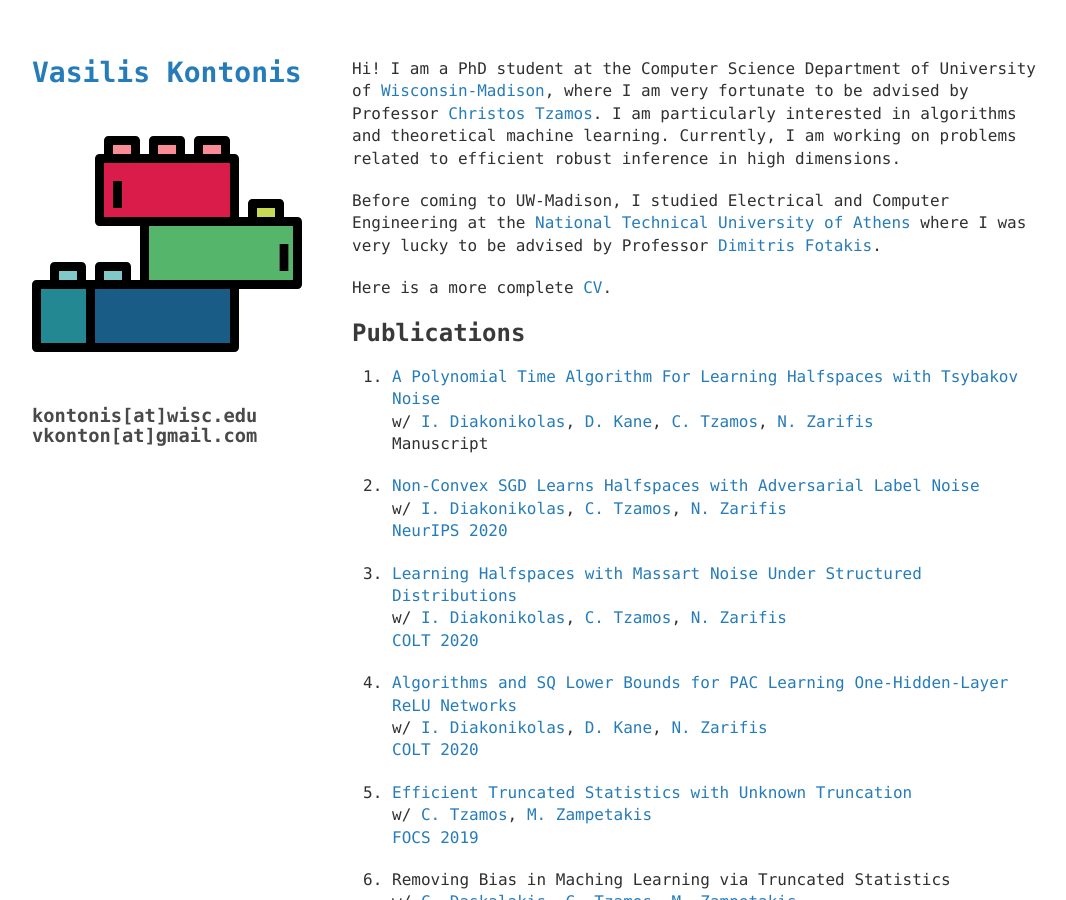
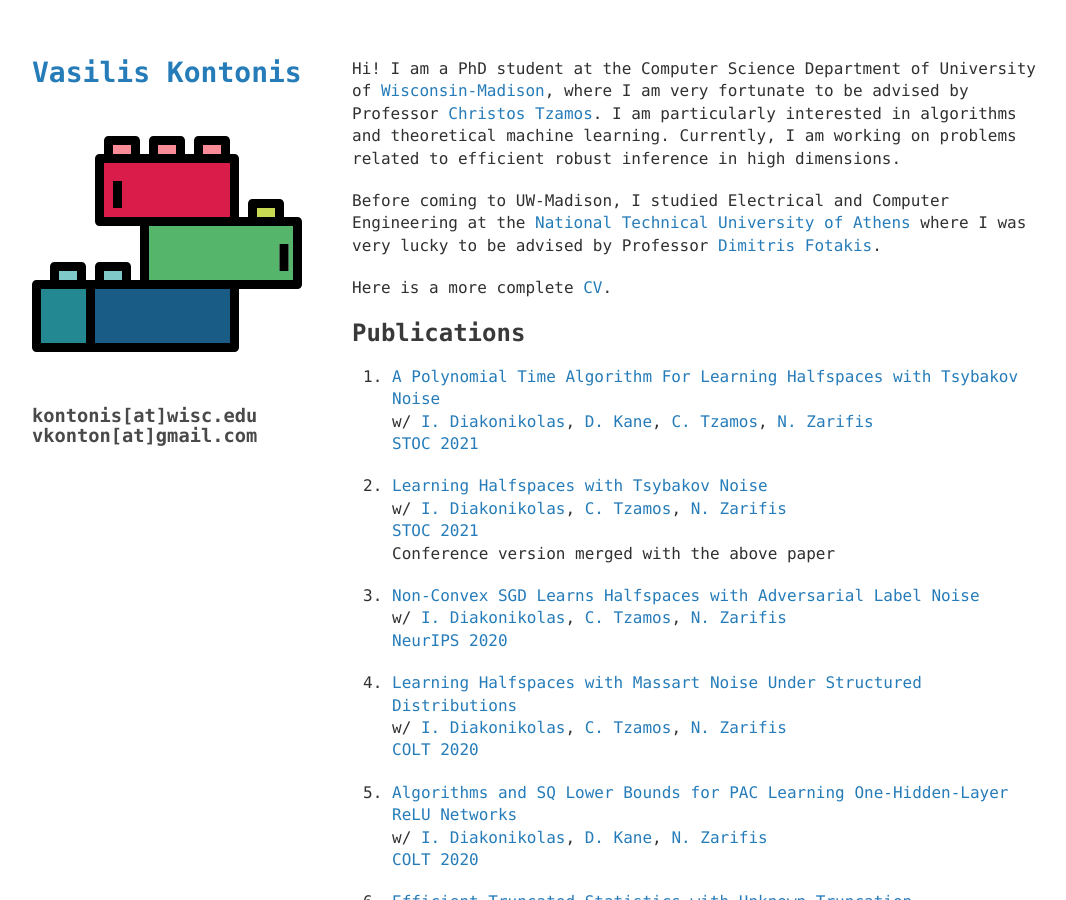
Before and after one commit to vkonton/vkonton.github.io, a Jekyll site: the page built from index.md, in a window 1280 px wide and 900 px high. Shown: the whole window, without its empty margins (98-1164 px from the left). Built offline with Jekyll 4.4.1, drawn with Linux system fonts in a browser that asks for light colours.

Commit message:
Add STOC 2021 papers

```diff
--- a/index.md
+++ b/index.md
@@ -25,7 +25,12 @@ Here is a more complete [CV](assets/cv/cv.pdf).
 ## Publications
 1. [A Polynomial Time Algorithm For Learning Halfspaces with Tsybakov Noise](https://arxiv.org/abs/2010.01705) <br/>
     w/ [I. Diakonikolas][idiakonikolas], [D. Kane][kane], [C. Tzamos][tzamos], [N. Zarifis][zarifis] <br/>
-    Manuscript
+    [STOC 2021](http://acm-stoc.org/stoc2021/)
+
+1. [Learning Halfspaces with Tsybakov Noise](https://arxiv.org/abs/2006.06467) <br/>
+    w/ [I. Diakonikolas][idiakonikolas], [C. Tzamos][tzamos], [N. Zarifis][zarifis] <br/>
+    [STOC 2021](http://acm-stoc.org/stoc2021/) <br/>
+    Conference version merged with the above paper
 
 1. [Non-Convex SGD Learns Halfspaces with Adversarial Label Noise](https://arxiv.org/abs/2006.06742) <br/>
     w/ [I. Diakonikolas][idiakonikolas], [C. Tzamos][tzamos], [N. Zarifis][zarifis] <br/>
```
